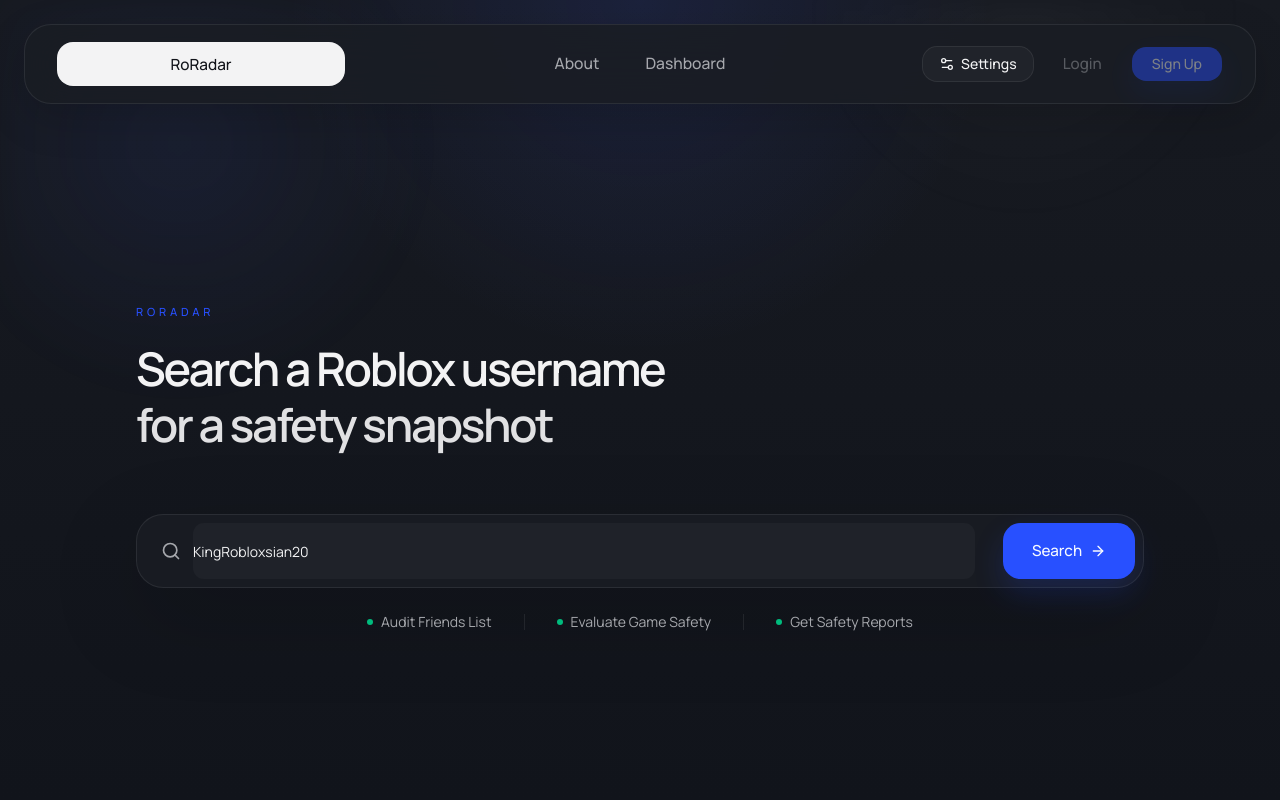
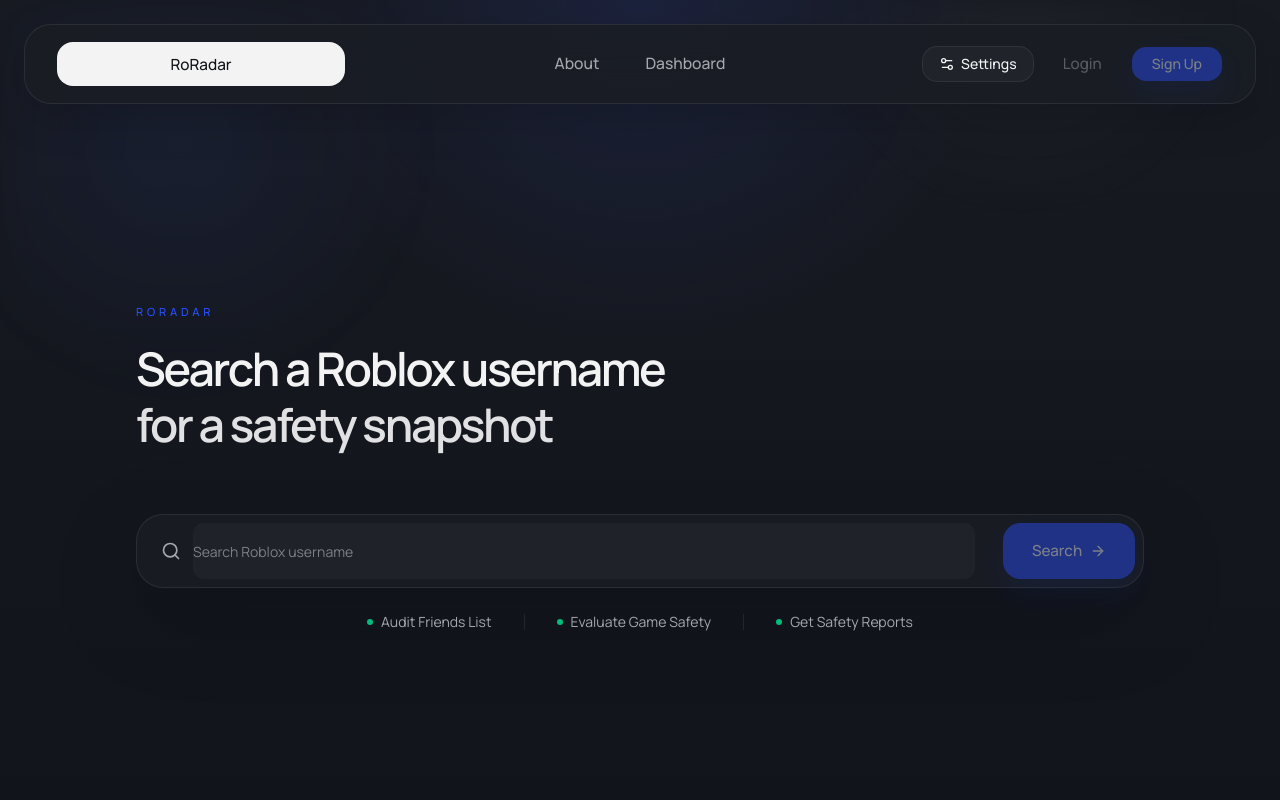
Before and after one commit to jacobArquiza/UWB-Hacks-2026, a Next.js app: page / in a window 1280 px wide. Shown: the top 800 px of the page. Built offline with nearby package versions, Linux system fonts and the light colour scheme; no server answers.

Commit message:
Removed KingRobloxsian20 placeholder

```diff
--- a/src/components/landing/search-hero.tsx
+++ b/src/components/landing/search-hero.tsx
@@ -8,7 +8,7 @@
 
 export function SearchHero() {
   const router = useRouter();
-  const [username, setUsername] = useState("KingRobloxsian20");
+  const [username, setUsername] = useState("");
   const [isPending, startTransition] = useTransition();
   const deferredUsername = useDeferredValue(username.trim());
 
```
